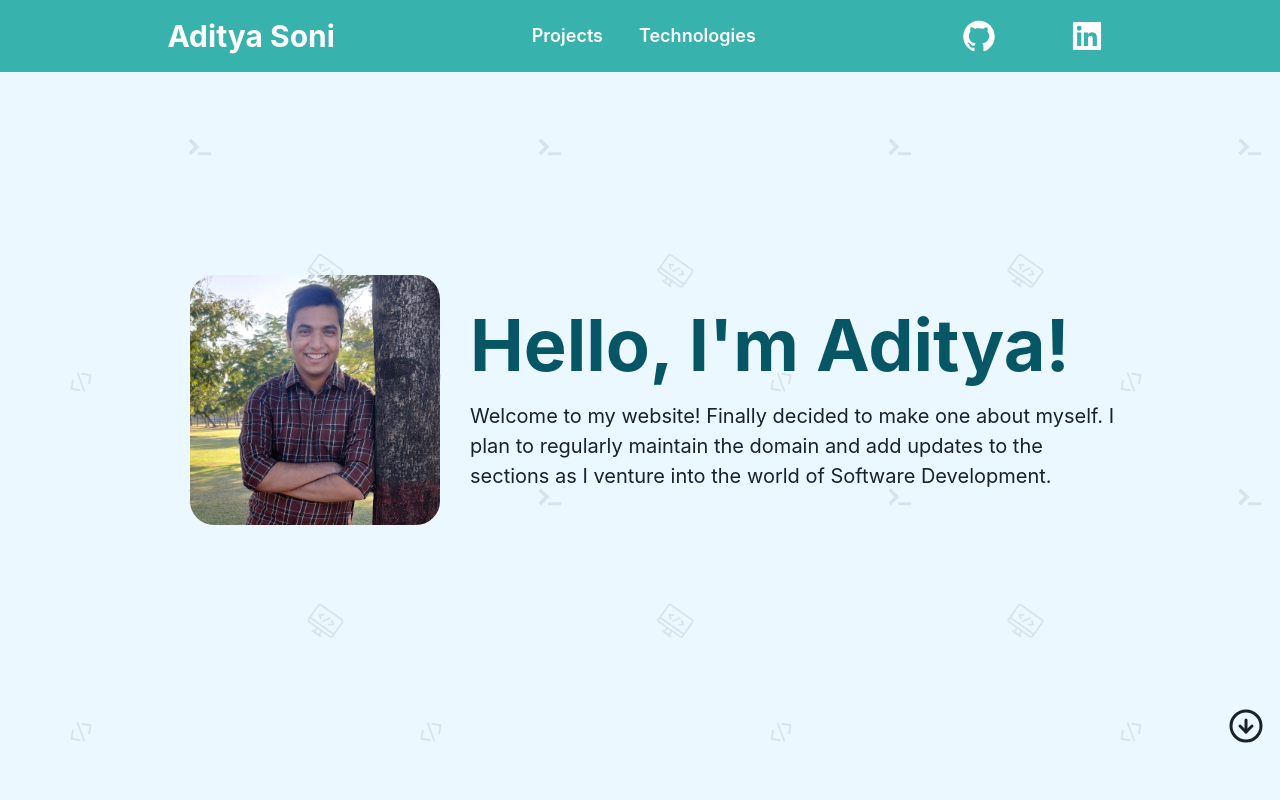
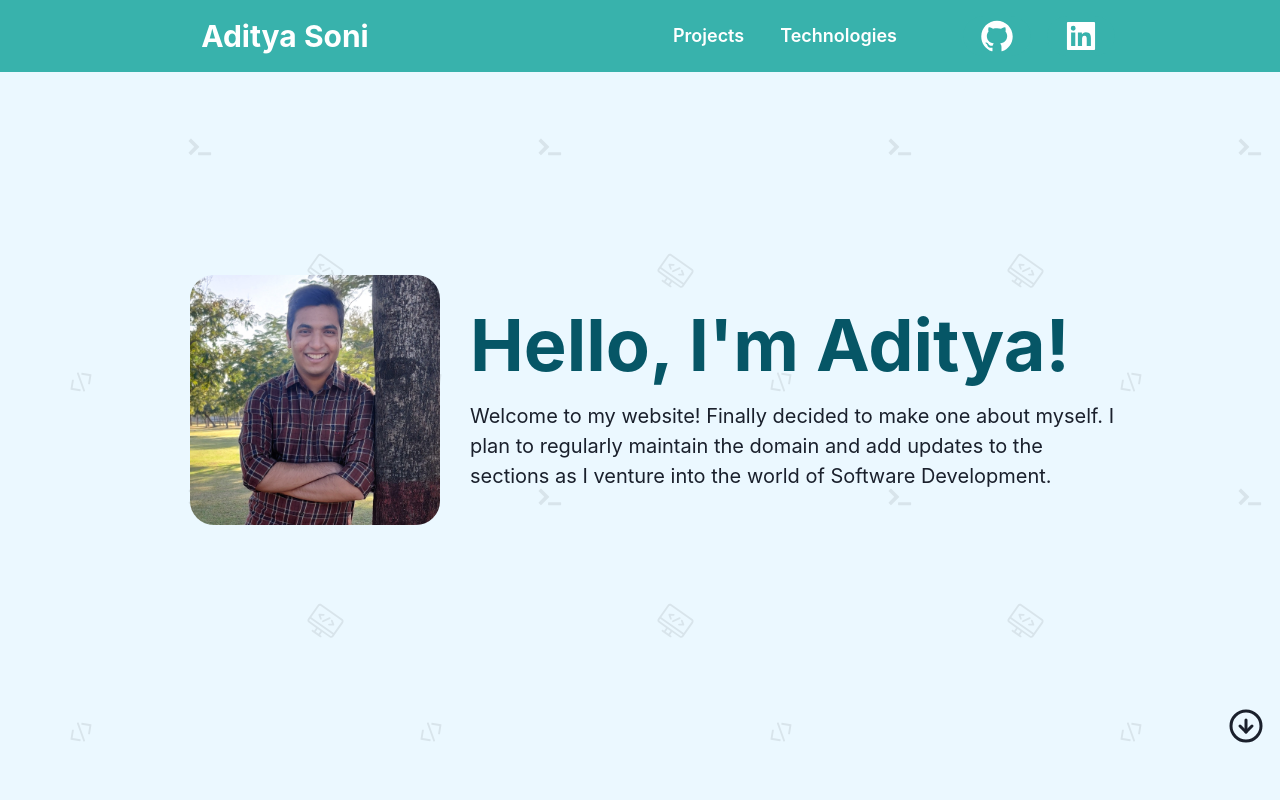
Before and after one commit to adityson/portfolio-website, a Next.js app: page / in a window 1280 px wide. Shown: the top 800 px of the page. Built offline with nearby package versions, Linux system fonts and the light colour scheme.

Commit message:
updated nav for mobile compatibility

```diff
--- a/components/Nav/LinkIcon.tsx
+++ b/components/Nav/LinkIcon.tsx
@@ -8,7 +8,7 @@ interface Props {
 
 const LinkIcon = ({ children, to }: Props) => {
     return (
-        <li style={{ listStyle: 'none', margin: '0 20px' }}>
+        <li style={{ listStyle: 'none' }}>
             <Button
                 as='a'
                 href={to}
--- a/components/Nav/Nav.tsx
+++ b/components/Nav/Nav.tsx
@@ -1,11 +1,19 @@
 import React from 'react'
 import Link from 'next/link';
-import { Flex, Heading } from '@chakra-ui/react';
+import { Flex, Heading, Box, Stack} from '@chakra-ui/react';
 import { AiFillGithub, AiFillLinkedin } from 'react-icons/ai';
 import LinkLi from './LinkLi';
 import LinkIcon from './LinkIcon';
+import { useState } from 'react';
+import { VscClose } from 'react-icons/vsc';
+import { FiMenu } from 'react-icons/fi';
+import { linear } from 'popmotion';
+
 
 const Nav = () => {
+
+    const [isOpen, setIsOpen] = useState(false);
+
     return (
         <Flex as='nav' position='fixed' align='center' wrap='wrap' w='100%' justifyContent='space-around' padding='10px 5%' bgColor='#38B2AC' color='white'>
             <Flex>
@@ -14,6 +22,8 @@ const Nav = () => {
                         as='h3'
                         size='lg'
                         padding='8px'
+                        textAlign='center'
+                        width='200px'
                         margin='0 20px'
                         borderRadius='15px'
                         transition='all 0.2s ease'
@@ -23,18 +33,37 @@ const Nav = () => {
                     </Heading>
                 </Link>
             </Flex>
-            <Flex justifyContent='space-between'>
+            <Box display={{ base: 'block', md: 'none' }} p='4px' onClick={() => setIsOpen(!isOpen)} overflow='hidden' borderRadius='6px' border='1px solid #F0FFF4' cursor='pointer'>
+                {isOpen ? <VscClose /> : <FiMenu />}
+            </Box>
+            <Box display={{ base: isOpen ? 'block' : 'none', md: 'flex'}} flexBasis={{ base: '100%', md: 'auto' }}>
+                {isOpen && <hr style={{ background: 'linear-gradient(to right, #38B2AC, #C6F6D5, #38B2AC)', height: '1px', border: '0', marginTop: '2px' }}/>}
+                <Stack
+                    spacing={4}
+                    align='center'
+                    justifyContent={['center', 'space-between', 'space-between', 'space-between']}
+                    direction={['column', 'row', 'row', 'row']}
+                    pt={[2,2,0,0]}
+                    mx={[0,0,12,12]}
+                >
                     <LinkLi to='/projects' LinkText='Projects' />
                     <LinkLi to='/tech#tech' LinkText='Technologies' />
-            </Flex>
-            <Flex>
+                </Stack>
+                <Stack
+                    spacing={4}
+                    align='center'
+                    justifyContent={['center', 'space-between', 'space-between', 'space-between']}
+                    direction={['column', 'row', 'row', 'row']}
+                    pt={[4,4,0,0]}
+                >
                     <LinkIcon to='https://github.com/adityson/'>
                         <AiFillGithub size='36px' />
                     </LinkIcon>
                     <LinkIcon to='https://linkedin.com/'>
                         <AiFillLinkedin size='36px' />
                     </LinkIcon>
-            </Flex>
+                </Stack>
+            </Box>
         </Flex>
     )
 }
```
Also changed, not shown: 1 other file (tests, documents, lock files or other folders). Lines whose indentation alone changed are shown as unchanged.
